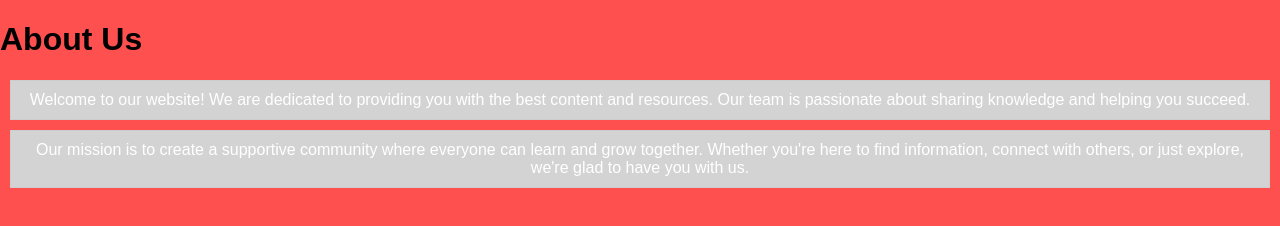
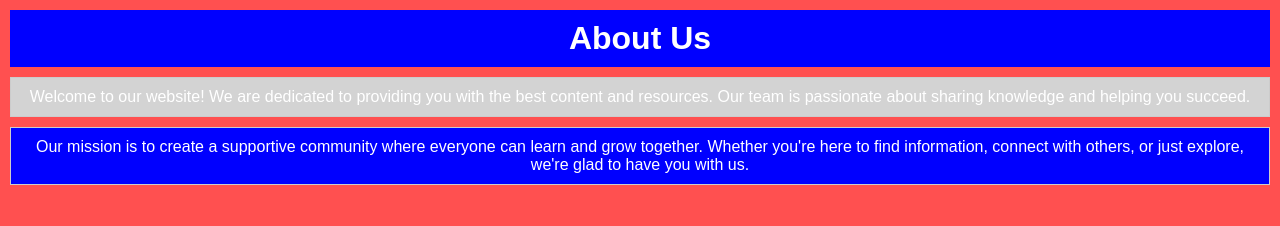
Before and after one commit to Kumadisanayaka/IT-Day03, a plain HTML site: page about.html in a window 1280 px wide. Drawn offline with Linux system fonts and the light colour scheme.

Commit message:
add classes for improved styling on about page headings and paragraphs

```diff
--- a/about.html
+++ b/about.html
@@ -7,9 +7,9 @@
     <link rel="stylesheet" href="css/style.css">
 </head>
 <body>
-    <h1>About Us</h1>
-    <p>Welcome to our website! We are dedicated to providing you with the best content and resources. Our team is passionate about sharing knowledge and helping you succeed.</p>
-    <p>Our mission is to create a supportive community where everyone can learn and grow together. Whether you're here to find information, connect with others, or just explore, we're glad to have you with us.</p>
+    <h1 class="h1-blue">About Us</h1>
+    <p class="p-bg-gray">Welcome to our website! We are dedicated to providing you with the best content and resources. Our team is passionate about sharing knowledge and helping you succeed.</p>
+    <p class="p-bg-blue">Our mission is to create a supportive community where everyone can learn and grow together. Whether you're here to find information, connect with others, or just explore, we're glad to have you with us.</p>
 
 </body>
 </html>
```
